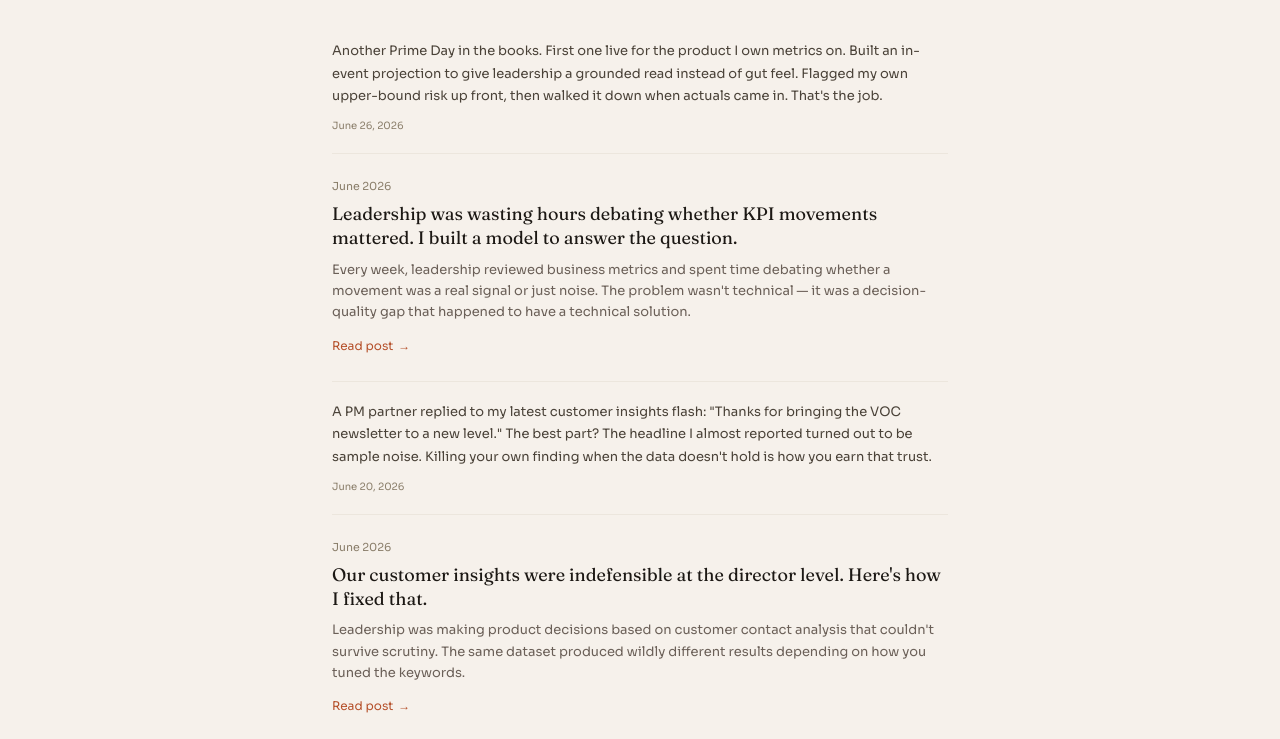
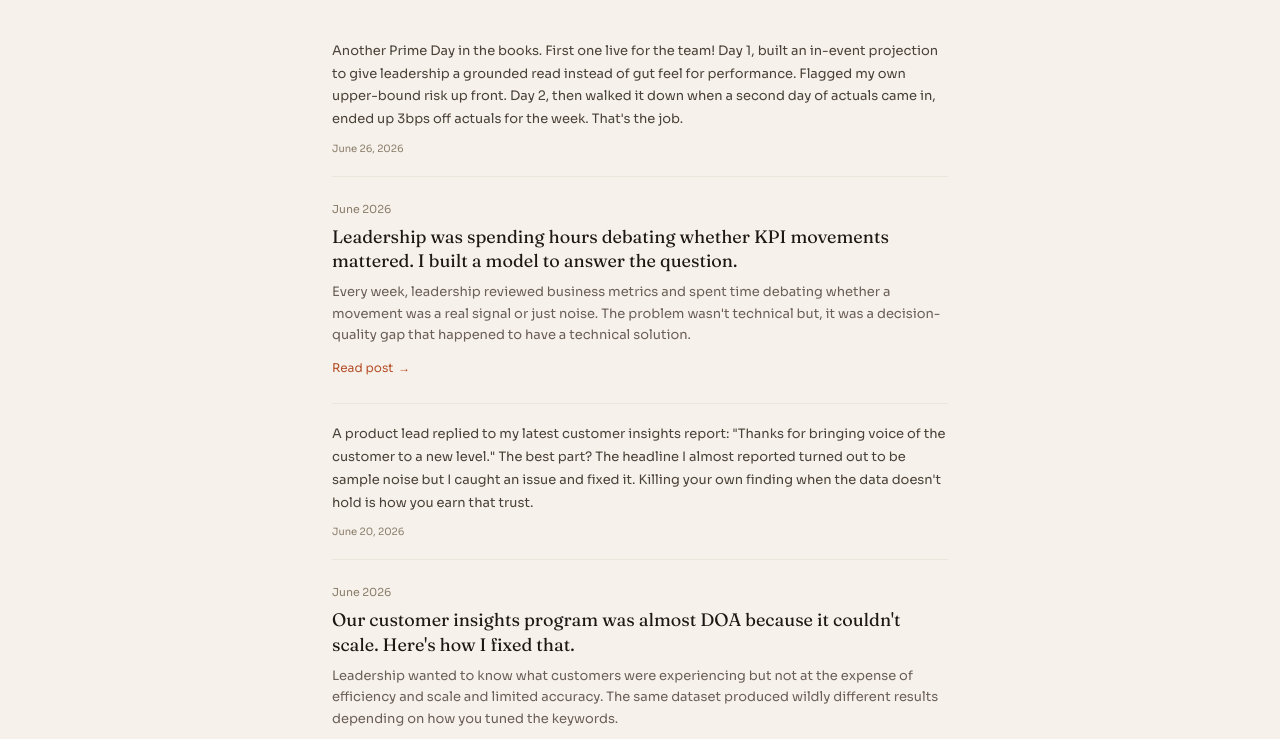
Before and after one commit to kaynaywork/kaynay-work, a plain HTML site: page blog.html in a window 1280 px wide. Shown: the part 208-947 px from the top of the page. Drawn offline with Linux system fonts and the light colour scheme.

Commit message:
Update blog.html

```diff
--- a/blog.html
+++ b/blog.html
@@ -79,29 +79,29 @@ body { font-family: 'Sora', sans-serif; background: var(--bg); color: var(--text
 
   <!-- SHORT NOTE -->
   <div class="note-entry">
-    <div class="note-entry-text">Another Prime Day in the books. First one live for the product I own metrics on. Built an in-event projection to give leadership a grounded read instead of gut feel. Flagged my own upper-bound risk up front, then walked it down when actuals came in. That's the job.</div>
+    <div class="note-entry-text">Another Prime Day in the books. First one live for the team! Day 1, built an in-event projection to give leadership a grounded read instead of gut feel for performance. Flagged my own upper-bound risk up front. Day 2, then walked it down when a second day of actuals came in, ended up 3bps off actuals for the week. That's the job.</div>
     <div class="note-entry-date">June 26, 2026</div>
   </div>
 
   <!-- LONG POST -->
   <div class="post-entry">
     <div class="post-entry-date">June 2026</div>
-    <div class="post-entry-title"><a href="blog/forecasting-model.html">Leadership was wasting hours debating whether KPI movements mattered. I built a model to answer the question.</a></div>
-    <div class="post-entry-desc">Every week, leadership reviewed business metrics and spent time debating whether a movement was a real signal or just noise. The problem wasn't technical — it was a decision-quality gap that happened to have a technical solution.</div>
+    <div class="post-entry-title"><a href="blog/forecasting-model.html">Leadership was spending hours debating whether KPI movements mattered. I built a model to answer the question.</a></div>
+    <div class="post-entry-desc">Every week, leadership reviewed business metrics and spent time debating whether a movement was a real signal or just noise. The problem wasn't technical but, it was a decision-quality gap that happened to have a technical solution.</div>
     <a href="blog/forecasting-model.html" class="post-entry-cta">Read post <span>&rarr;</span></a>
   </div>
 
   <!-- SHORT NOTE -->
   <div class="note-entry">
-    <div class="note-entry-text">A PM partner replied to my latest customer insights flash: "Thanks for bringing the VOC newsletter to a new level." The best part? The headline I almost reported turned out to be sample noise. Killing your own finding when the data doesn't hold is how you earn that trust.</div>
+    <div class="note-entry-text">A product lead replied to my latest customer insights report: "Thanks for bringing voice of the customer to a new level." The best part? The headline I almost reported turned out to be sample noise but I caught an issue and fixed it. Killing your own finding when the data doesn't hold is how you earn that trust.</div>
     <div class="note-entry-date">June 20, 2026</div>
   </div>
 
   <!-- LONG POST -->
   <div class="post-entry">
     <div class="post-entry-date">June 2026</div>
-    <div class="post-entry-title"><a href="blog/voc-classification.html">Our customer insights were indefensible at the director level. Here's how I fixed that.</a></div>
-    <div class="post-entry-desc">Leadership was making product decisions based on customer contact analysis that couldn't survive scrutiny. The same dataset produced wildly different results depending on how you tuned the keywords.</div>
+    <div class="post-entry-title"><a href="blog/voc-classification.html">Our customer insights program was almost DOA because it couldn't scale. Here's how I fixed that.</a></div>
+    <div class="post-entry-desc">Leadership wanted to know what customers were experiencing but not at the expense of efficiency and scale and limited accuracy. The same dataset produced wildly different results depending on how you tuned the keywords.</div>
     <a href="blog/voc-classification.html" class="post-entry-cta">Read post <span>&rarr;</span></a>
   </div>
 
```
